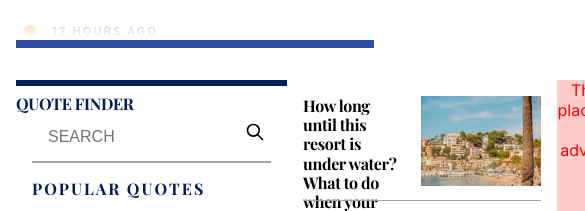
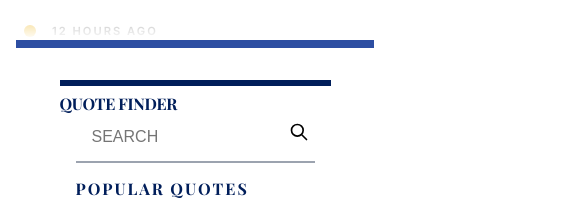
Before and after one commit to jzhang522/SSDP-2850-0-A04, a plain HTML site: page index.html in a window 390 px wide. Shown: the part 2187-2398 px from the top of the page, 585 px wide, since content can reach past the window. Drawn offline with nearby package versions, Linux system fonts and the light colour scheme.

Commit message:
Add river responsiveness

```diff
--- a/styles/index.css
+++ b/styles/index.css
@@ -520,6 +520,7 @@ ASIDE - RIVER LEFT
   left: 0;
   right: 0;
   z-index: 1;
+  flex-shrink: 1;
 }
 .river-aside section {
   border-top: 6px solid var(--color-background-header);
@@ -544,6 +545,7 @@ ASIDE - RIVER LEFT
   display: flex;
   padding: 0 1rem 0 1rem;
   justify-content: space-between;
+  position: relative;
 }
 .river-aside-quote-search {
   justify-content: space-between;
@@ -747,6 +749,26 @@ ADS - RIVER RIGHT
 .river-stories > :nth-child(even) {
   border-top: 1px solid var(--color-text-subtle);
   border-bottom: 1px solid var(--color-text-subtle);
+}
+/* ----------------------------------------------
+RIVER RESPONSIVENESS
+---------------------------------------------- */
+@media (max-width: 1024px) {
+.river-mid-feature-thumbnail img,
+.river-card-thumbnail img {
+  display: none;
+}
+.content-river {
+  display: flex;
+  flex-direction: column;
+}
+.river-aside {
+  /* flex-direction: row; */
+  position: relative;
+  margin: 0;
+  position:unset;
+  justify-self: flex-start;
+}
 }
 /* ----------------------------------------------
 Articles
```
